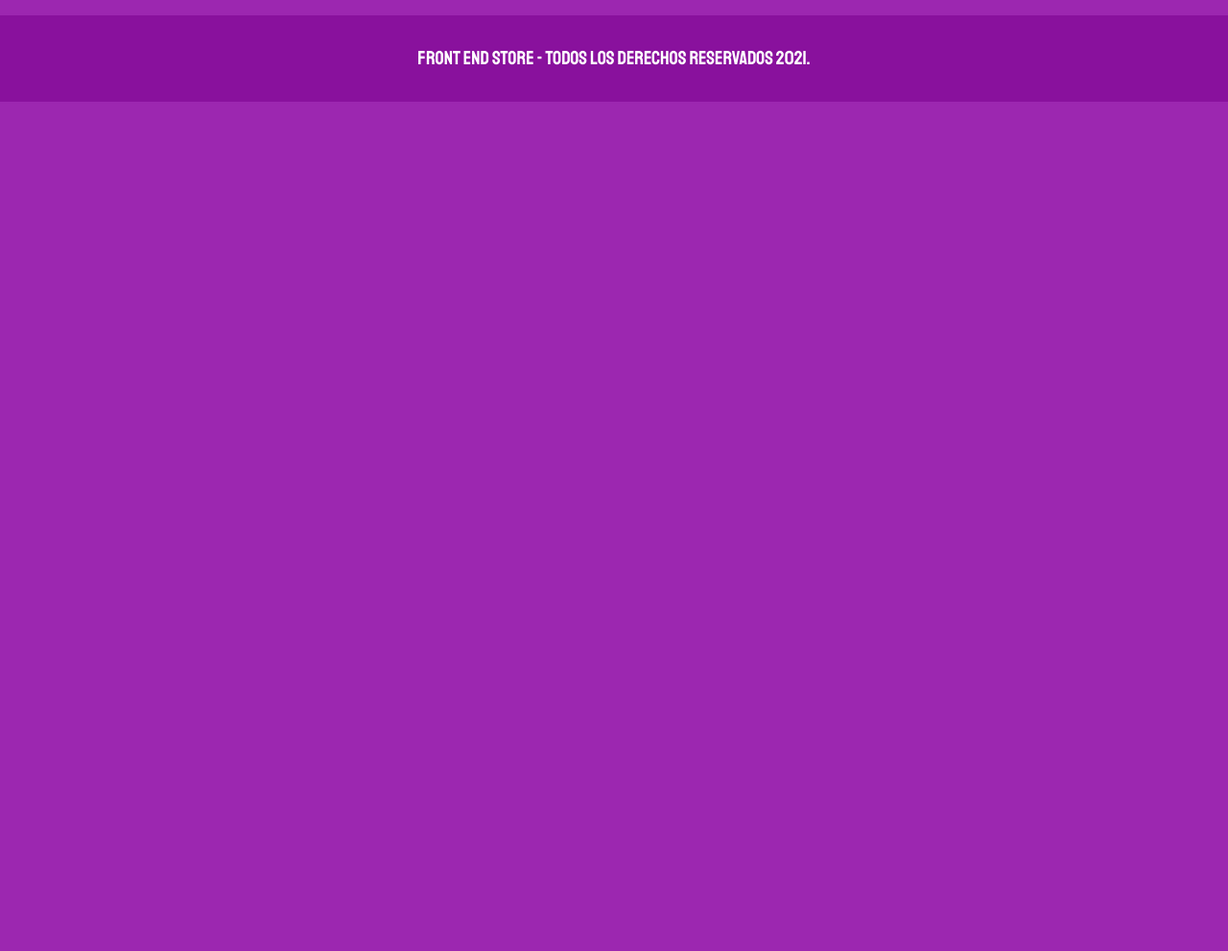
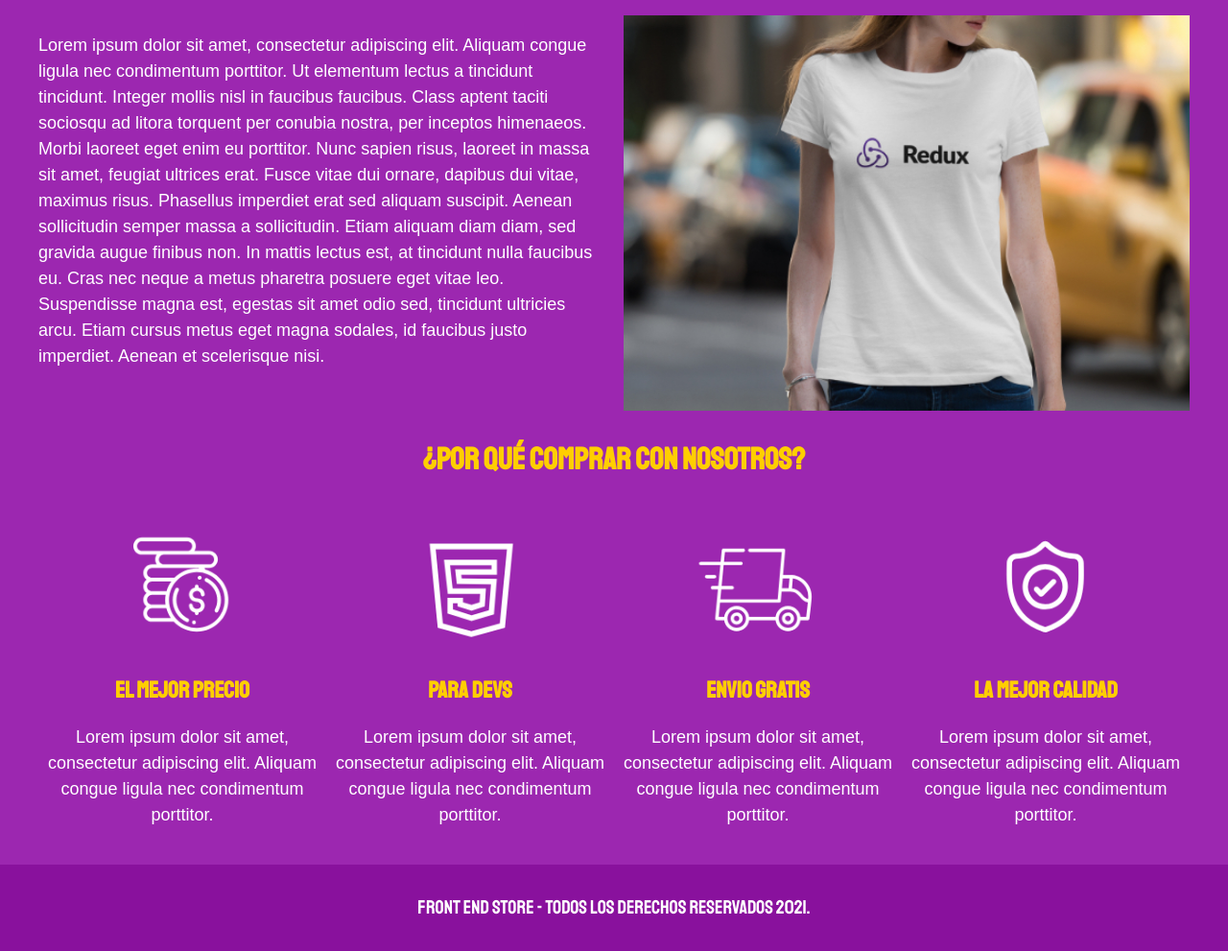
Before and after one commit to DiegoIturra/FrontEnd-Store-udemy-project, a plain HTML site: page nosotros.html in a window 1280 px wide. Shown: the part 327-1318 px from the top of the page at 96% size. Before the commit the page ends 800 px from the top, so only its background shows below. Drawn offline with Linux system fonts and the light colour scheme.

Commit message:
Seccion Nosotros agregada y estilizada en CSS

```diff
--- a/css/style.css
+++ b/css/style.css
@@ -219,9 +219,6 @@ aplicar cuando en vez de usar gap ,usar margin*/
     }
 }
 
-.nosotros__contenido{
-
-}
 
 .nosotros__imagen{
     grid-row: 1 / 2;
@@ -233,3 +230,29 @@ aplicar cuando en vez de usar gap ,usar margin*/
         grid-column-start: 2    ;
     }
 }
+
+
+/**************** Bloques (Seccion Nosotros) *************/
+.bloques{
+    display: grid;
+    grid-template-columns: repeat(2,1fr);
+}
+
+/*media query para pantalla pc (bloques de muestran en horizontal)*/
+@media (min-width: 768px){
+    .bloques{
+        grid-template-columns: repeat(4,1fr);
+    }
+}
+
+.bloque{
+    text-align: center;
+}
+
+.bloque__titulo{
+    margin: 0;
+}
+
+.bloque__imagen{
+    width: 70%;
+}
--- a/nosotros.html
+++ b/nosotros.html
@@ -27,8 +27,76 @@
 
     <!--Main-->
     <main class="contenedor">
-        <h1>Nosotros</h1>
+        <h1>Sobre Nosotros</h1>
+
+        <!--contenedor de nosotros-->
+        <div class="nosotros">
+            <div>
+                <p>
+                    Lorem ipsum dolor sit amet, consectetur
+                    adipiscing elit. Aliquam congue ligula nec
+                    condimentum porttitor. Ut elementum lectus a
+                    tincidunt tincidunt. Integer mollis nisl in
+                    faucibus faucibus. Class aptent taciti sociosqu
+                    ad litora torquent per conubia nostra, per inceptos
+                    himenaeos. Morbi laoreet eget enim eu porttitor. Nunc sapien
+                    risus, laoreet in massa sit amet, feugiat ultrices erat. Fusce
+                    vitae dui ornare, dapibus dui vitae, maximus risus. Phasellus
+                    imperdiet erat sed aliquam suscipit. Aenean sollicitudin semper
+                    massa a sollicitudin. Etiam aliquam diam diam, sed gravida augue
+                    finibus non. In mattis lectus est, at tincidunt nulla faucibus eu.
+                    Cras nec neque a metus pharetra posuere eget vitae leo. Suspendisse magna est,
+                    egestas sit amet odio sed, tincidunt ultricies arcu. Etiam cursus metus eget magna
+                    sodales, id faucibus justo imperdiet. Aenean et scelerisque nisi.
+                </p>
+
+            </div>
+            <img class="nosotros__imagen" src="/img/nosotros.jpg" alt="imagen nosotros">
+        </div>
     </main>
+
+    <section class="contenedor comprar">
+        <h2 class="comprar__titulo">¿Por qué comprar con nosotros?</h2>
+
+        <!--div para los bloques de iconos-->
+        <div class="bloques">
+
+            <!--div para cada icono-->
+            <div class="bloque">
+                <img class="bloque__imagen" src="img/icono_1.png" alt="icono1">
+                <h3 class="bloque__titulo">El Mejor Precio</h3>
+                <p>Lorem ipsum dolor sit amet, consectetur
+                    adipiscing elit. Aliquam congue ligula nec
+                    condimentum porttitor.</p>
+            </div>
+
+            <div class="bloque">
+                <img class="bloque__imagen" src="img/icono_2.png" alt="icono1">
+                <h3 class="bloque__titulo">Para Devs</h3>
+                <p>Lorem ipsum dolor sit amet, consectetur
+                    adipiscing elit. Aliquam congue ligula nec
+                    condimentum porttitor.</p>
+            </div>
+
+            <div class="bloque">
+                <img class="bloque__imagen" src="img/icono_3.png" alt="icono1">
+                <h3 class="bloque__titulo">Envio Gratis</h3>
+                <p>Lorem ipsum dolor sit amet, consectetur
+                    adipiscing elit. Aliquam congue ligula nec
+                    condimentum porttitor.</p>
+            </div>
+
+            <div class="bloque">
+                <img class="bloque__imagen" src="img/icono_4.png" alt="icono1">
+                <h3 class="bloque__titulo">La Mejor Calidad</h3>
+                <p>Lorem ipsum dolor sit amet, consectetur
+                    adipiscing elit. Aliquam congue ligula nec
+                    condimentum porttitor.</p>
+            </div>
+
+        </div>
+
+    </section>
 
     <!--Footer-->
     <footer class="footer">
```
